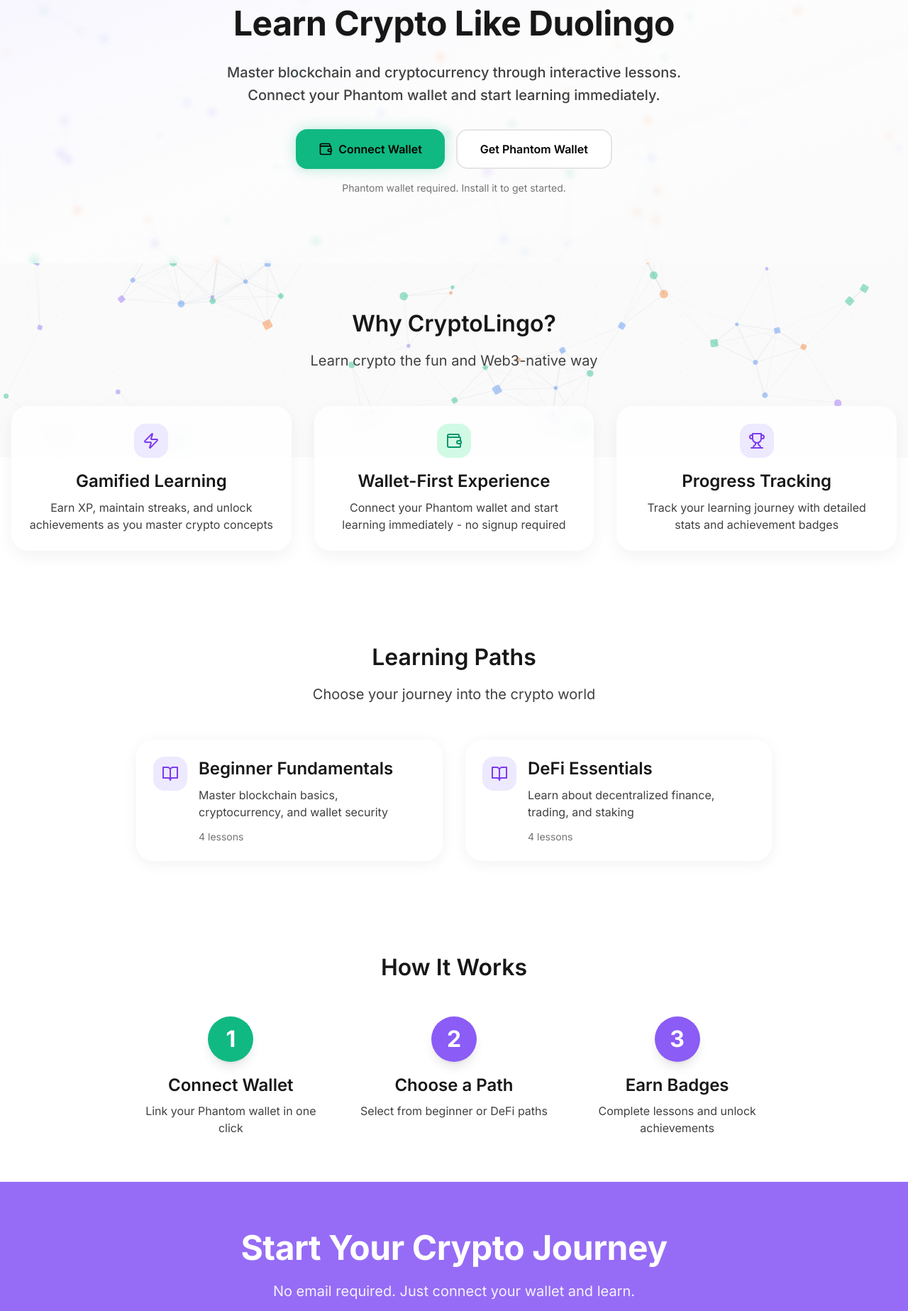
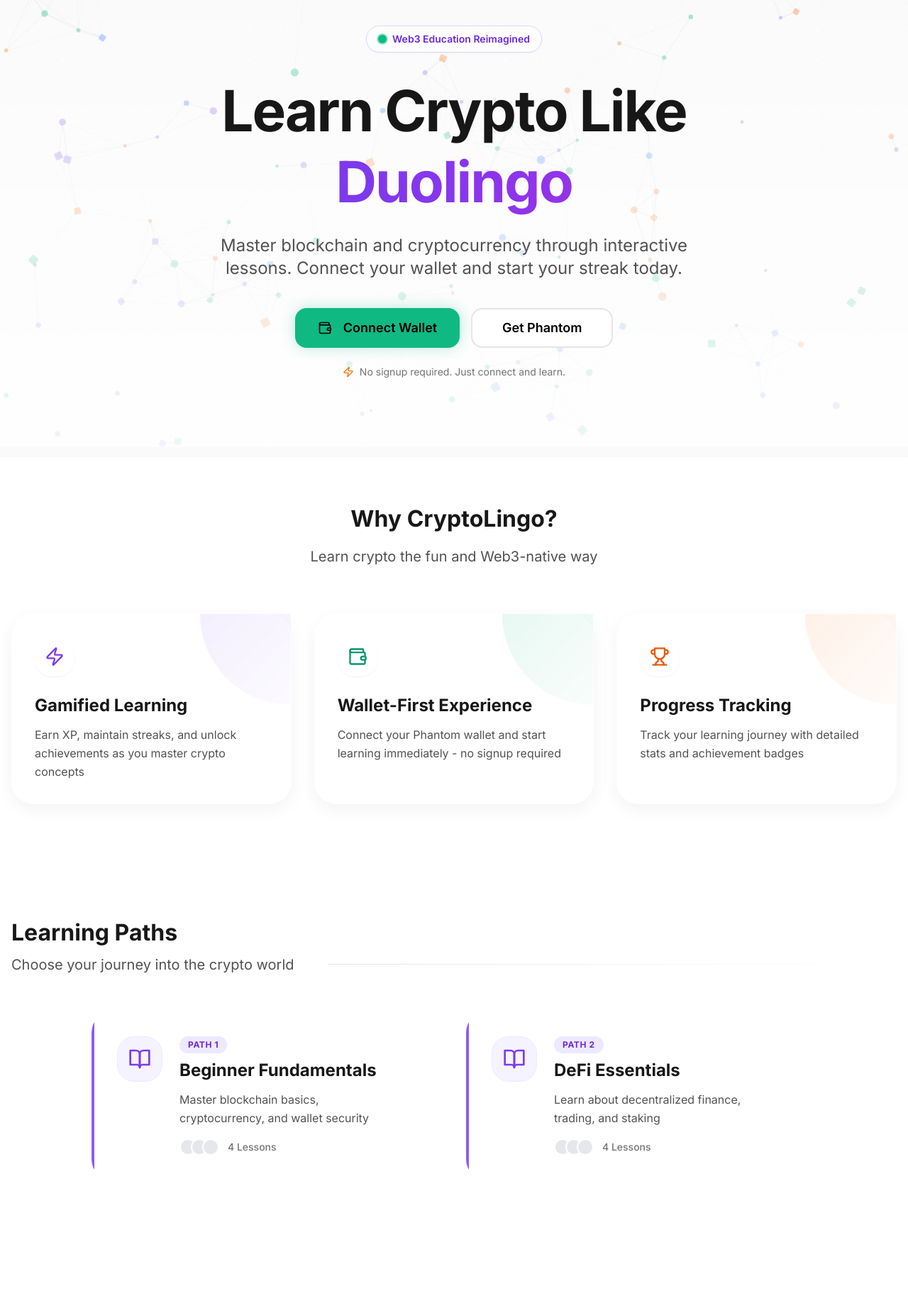
Before and after one commit to jackkoat/cryptolingo, a React (Vite) app: page / in a window 1280 px wide. Shown: the part 156-2003 px from the top of the page at 71% size. Built offline with nearby package versions, Linux system fonts and the light colour scheme; no server answers.

Commit message:
feat: integrate InteractiveBackground component across multiple pages for enhanced visuals

```diff
--- a/src/pages/LandingPage.tsx
+++ b/src/pages/LandingPage.tsx
@@ -3,7 +3,7 @@
 import { useAuth } from '../contexts/AuthContext';
 import { Button } from '../components/ui/Button';
 import { Card } from '../components/ui/Card';
-import { BookOpen, Trophy, Wallet, Zap } from 'lucide-react';
+import { BookOpen, Trophy, Wallet, Zap, ArrowRight, CheckCircle } from 'lucide-react';
 
 export function LandingPage() {
   const { user, connectWallet, isPhantomInstalled, loading } = useAuth();
@@ -24,18 +24,24 @@
       title: 'Gamified Learning',
       description: 'Earn XP, maintain streaks, and unlock achievements as you master crypto concepts',
       color: 'primary',
+      gradient: 'from-primary-500/20 to-primary-500/5',
+      iconColor: 'text-primary-600'
     },
     {
       icon: Wallet,
       title: 'Wallet-First Experience',
       description: 'Connect your Phantom wallet and start learning immediately - no signup required',
       color: 'success',
+      gradient: 'from-success-500/20 to-success-500/5',
+      iconColor: 'text-success-600'
     },
     {
       icon: Trophy,
       title: 'Progress Tracking',
       description: 'Track your learning journey with detailed stats and achievement badges',
-      color: 'primary',
+      color: 'orange',
+      gradient: 'from-orange-500/20 to-orange-500/5',
+      iconColor: 'text-orange-600'
     },
   ];
 
@@ -44,86 +50,165 @@
       name: 'Beginner Fundamentals',
       description: 'Master blockchain basics, cryptocurrency, and wallet security',
       lessons: 4,
+      color: 'primary'
     },
     {
       name: 'DeFi Essentials',
       description: 'Learn about decentralized finance, trading, and staking',
       lessons: 4,
+      color: 'purple'
     },
   ];
 
   return (
-    // Changed bg-neutral-50 to bg-transparent to show the interactive background
-    <div className="min-h-screen bg-transparent">
+    // 1. Main container is transparent to let the InteractiveBackground show through
+    <div className="min-h-screen bg-transparent overflow-x-hidden">
 
-      {/* Hero Section - Made Glassmorphic */}
-      <section className="relative py-32 md:py-24">
-        {/* Soft gradient overlay that allows particles to show through */}
-        <div className="absolute inset-0 bg-gradient-to-br from-primary-50/80 via-white/60 to-neutral-50/80 backdrop-blur-sm -z-10" />
+      {/* --- Hero Section --- */}
+      <section className="relative pt-32 pb-24 px-4">
+        {/* Subtle overlay to ensure text readability against moving particles */}
+        <div className="absolute inset-0 bg-gradient-to-b from-white/0 via-white/50 to-white/80 pointer-events-none" />
 
-        <div className="container mx-auto px-4">
-          <div className="max-w-4xl mx-auto text-center">
-            <h1 className="text-hero md:text-h1 text-neutral-900 mb-6 drop-shadow-sm">
-              Learn Crypto Like Duolingo
+        <div className="container mx-auto max-w-5xl relative z-10 text-center">
+          <div className="inline-flex items-center gap-2 px-4 py-2 rounded-full bg-white/60 backdrop-blur-md border border-primary-200 mb-8 animate-float shadow-sm">
+            <span className="flex h-3 w-3 relative">
+              <span className="animate-ping absolute inline-flex h-full w-full rounded-full bg-success-400 opacity-75"></span>
+              <span className="relative inline-flex rounded-full h-3 w-3 bg-success-500"></span>
+            </span>
+            <span className="text-sm font-semibold text-primary-700">Web3 Education Reimagined</span>
+          </div>
+
+          <h1 className="text-hero md:text-[5rem] leading-tight font-black text-neutral-900 mb-6 tracking-tight">
+            Learn Crypto Like <br />
+            <span className="text-transparent bg-clip-text bg-gradient-to-r from-primary-600 to-purple-600">
+              Duolingo
+            </span>
           </h1>
-            <p className="text-large text-neutral-700 mb-8 max-w-2xl mx-auto font-medium">
-              Master blockchain and cryptocurrency through interactive lessons. Connect your Phantom wallet and start learning immediately.
+
+          <p className="text-xl md:text-2xl text-neutral-600 mb-10 max-w-2xl mx-auto leading-relaxed">
+            Master blockchain and cryptocurrency through interactive lessons.
+            Connect your wallet and start your streak today.
           </p>
-            <div className="flex flex-col sm:flex-row gap-4 justify-center">
+
+          <div className="flex flex-col sm:flex-row gap-4 justify-center items-center">
             {user ? (
               <Link to="/dashboard">
-                  <Button size="large" className="min-w-48 shadow-glow-purple">Continue Learning</Button>
+                <Button size="large" className="min-w-[200px] shadow-glow-purple text-lg h-14">
+                  Continue Learning
+                </Button>
               </Link>
             ) : (
               <>
                 <Button
                   size="large"
                   variant="success"
-                    className="min-w-48 shadow-glow-green"
+                  className="min-w-[200px] shadow-glow-green text-lg h-14 group"
                   onClick={handleConnectWallet}
                   loading={loading}
                 >
-                    <Wallet className="w-5 h-5" />
+                  <Wallet className="w-5 h-5 mr-2 group-hover:-rotate-12 transition-transform" />
                   Connect Wallet
                 </Button>
                 {!isPhantomInstalled && (
                   <a href="https://phantom.app/" target="_blank" rel="noopener noreferrer">
-                      <Button size="large" variant="secondary" className="min-w-48 bg-white/80 backdrop-blur">
-                        Get Phantom Wallet
+                    <Button
+                      size="large"
+                      variant="secondary"
+                      className="min-w-[200px] bg-white/80 backdrop-blur-md border-2 border-neutral-200 hover:bg-white text-lg h-14"
+                    >
+                      Get Phantom
                     </Button>
                   </a>
                 )}
               </>
             )}
           </div>
+
           {!user && !isPhantomInstalled && (
-              <p className="text-small text-neutral-500 mt-4">
-                Phantom wallet required. Install it to get started.
+            <p className="text-sm text-neutral-500 mt-6 flex items-center justify-center gap-2">
+              <Zap className="w-4 h-4 text-orange-500" />
+              No signup required. Just connect and learn.
             </p>
           )}
+        </div>
+      </section>
+
+      {/* --- Features Section (Glass Cards) --- */}
+      <section className="py-20 relative">
+        <div className="container mx-auto px-4">
+          <div className="text-center mb-16">
+            <h2 className="text-h2 font-bold text-neutral-900 mb-4">Why CryptoLingo?</h2>
+            <p className="text-large text-neutral-600">Learn crypto the fun and Web3-native way</p>
+          </div>
+
+          <div className="grid md:grid-cols-3 gap-8">
+            {features.map((feature, index) => (
+              <div
+                key={index}
+                className="group relative p-8 rounded-3xl bg-white/60 backdrop-blur-xl border border-white/50 shadow-soft hover:shadow-card-hover transition-all duration-300 hover:-translate-y-2"
+              >
+                {/* Gradient Blob behind icon */}
+                <div className={`absolute top-0 right-0 w-32 h-32 bg-gradient-to-br ${feature.gradient} rounded-bl-full opacity-50 transition-opacity group-hover:opacity-100`} />
+
+                <div className={`w-14 h-14 rounded-2xl flex items-center justify-center mb-6 bg-white shadow-sm group-hover:scale-110 transition-transform duration-300`}>
+                  <feature.icon className={`w-7 h-7 ${feature.iconColor}`} />
+                </div>
+
+                <h3 className="text-h3 font-bold text-neutral-900 mb-3">{feature.title}</h3>
+                <p className="text-body text-neutral-600 leading-relaxed">
+                  {feature.description}
+                </p>
+              </div>
+            ))}
           </div>
         </div>
       </section>
 
-      {/* Features Section - Glass Cards */}
-      <section className="py-24 md:py-16">
+      {/* --- Learning Paths (Frosted Panels) --- */}
+      <section className="py-20">
         <div className="container mx-auto px-4">
-          <div className="text-center mb-12">
-            <h2 className="text-h2 text-neutral-900 mb-4">Why CryptoLingo?</h2>
-            <p className="text-large text-neutral-700">Learn crypto the fun and Web3-native way</p>
+          <div className="flex flex-col md:flex-row md:items-end justify-between mb-12 gap-4">
+            <div className="text-center md:text-left">
+              <h2 className="text-h2 font-bold text-neutral-900 mb-2">Learning Paths</h2>
+              <p className="text-large text-neutral-600">Choose your journey into the crypto world</p>
             </div>
-          <div className="grid md:grid-cols-3 gap-8">
-            {features.map((feature, index) => (
-              // Added glass styling to cards
-              <div key={index} className="bg-white/70 backdrop-blur-md border border-white/50 rounded-2xl p-6 shadow-soft hover:transform hover:scale-105 transition-all duration-300">
-                <div className="flex flex-col items-center text-center">
-                  <div className={`w-12 h-12 rounded-lg flex items-center justify-center mb-4 ${
-                    feature.color === 'success' ? 'bg-success-100 text-success-600' : 'bg-primary-100 text-primary-600'
-                  }`}>
-                    <feature.icon className="w-6 h-6" />
+            {/* Decorative decorative line */}
+            <div className="hidden md:block h-px flex-1 bg-gradient-to-r from-neutral-200 to-transparent mx-8 mb-4" />
           </div>
-                  <h3 className="text-h3 text-neutral-900 mb-2">{feature.title}</h3>
-                  <p className="text-body text-neutral-700">{feature.description}</p>
+
+          <div className="grid md:grid-cols-2 gap-8 max-w-5xl mx-auto">
+            {paths.map((path, index) => (
+              <div
+                key={index}
+                className="relative overflow-hidden rounded-3xl bg-white/70 backdrop-blur-md border border-white/60 p-1 transition-all hover:bg-white/90 hover:shadow-lg group cursor-pointer"
+              >
+                <div className="absolute top-0 left-0 w-1 h-full bg-primary-500" />
+                <div className="p-8 flex items-start gap-6">
+                  <div className="w-16 h-16 rounded-2xl bg-primary-50 flex items-center justify-center flex-shrink-0 border border-primary-100 group-hover:bg-primary-100 transition-colors">
+                    <BookOpen className="w-8 h-8 text-primary-600" />
+                  </div>
+                  <div>
+                    <div className="flex items-center gap-3 mb-2">
+                      <span className="px-3 py-1 rounded-full bg-primary-100 text-primary-700 text-xs font-bold uppercase tracking-wider">
+                        Path {index + 1}
+                      </span>
+                    </div>
+                    <h3 className="text-2xl font-bold text-neutral-900 mb-3 group-hover:text-primary-700 transition-colors">
+                      {path.name}
+                    </h3>
+                    <p className="text-neutral-600 mb-4 leading-relaxed">{path.description}</p>
+                    <div className="flex items-center text-sm font-medium text-neutral-500">
+                      <div className="flex -space-x-2 mr-3">
+                        {[1,2,3].map(i => (
+                          <div key={i} className="w-6 h-6 rounded-full bg-gray-200 border-2 border-white" />
+                        ))}
+                      </div>
+                      {path.lessons} Lessons
+                    </div>
+                  </div>
+                  <div className="ml-auto self-center opacity-0 group-hover:opacity-100 transition-opacity -translate-x-2 group-hover:translate-x-0 duration-300">
+                    <ArrowRight className="text-primary-500" />
+                  </div>
                 </div>
               </div>
             ))}
@@ -131,73 +216,88 @@
         </div>
       </section>
 
-      {/* Learning Paths Preview - Semi-transparent background */}
-      <section className="py-24 md:py-16 bg-white/40 backdrop-blur-sm border-y border-white/20">
+      {/* --- How It Works (Step Cards) --- */}
+      <section className="py-24 relative overflow-hidden">
+        {/* Background decorative strip */}
+        <div className="absolute top-1/2 left-0 w-full h-64 -translate-y-1/2 bg-gradient-to-r from-transparent via-primary-50/50 to-transparent -z-10 skew-y-3" />
+
         <div className="container mx-auto px-4">
-          <div className="text-center mb-12">
-            <h2 className="text-h2 text-neutral-900 mb-4">Learning Paths</h2>
-            <p className="text-large text-neutral-700">Choose your journey into the crypto world</p>
+          <div className="text-center mb-16">
+            <h2 className="text-h2 font-bold text-neutral-900 mb-4">How It Works</h2>
           </div>
-          <div className="grid md:grid-cols-2 gap-8 max-w-4xl mx-auto">
-            {paths.map((path, index) => (
-              <Card key={index} hover className="bg-white/80 backdrop-blur border-white/50">
-                <div className="flex items-start gap-4">
-                  <div className="w-12 h-12 bg-primary-100 rounded-lg flex items-center justify-center flex-shrink-0">
-                    <BookOpen className="w-6 h-6 text-primary-600" />
+
+          <div className="grid md:grid-cols-3 gap-8 max-w-6xl mx-auto">
+            {[
+              { step: 1, title: 'Connect Wallet', desc: 'Link your Phantom wallet in one click', icon: Wallet, color: 'bg-success-500', shadow: 'shadow-glow-green' },
+              { step: 2, title: 'Choose a Path', desc: 'Select from beginner or DeFi paths', icon: BookOpen, color: 'bg-primary-500', shadow: 'shadow-glow-purple' },
+              { step: 3, title: 'Earn Badges', desc: 'Complete lessons and unlock achievements', icon: Trophy, color: 'bg-orange-500', shadow: 'shadow-glow-orange' },
+            ].map((item, i) => (
+              <div key={i} className="relative text-center group">
+                {/* Connector Line */}
+                {i !== 2 && (
+                  <div className="hidden md:block absolute top-12 left-1/2 w-full h-1 bg-neutral-100 -z-10">
+                    <div className="h-full bg-neutral-200 w-0 group-hover:w-full transition-all duration-700 ease-out" />
                   </div>
-                  <div>
-                    <h3 className="text-h3 text-neutral-900 mb-2">{path.name}</h3>
-                    <p className="text-body text-neutral-700 mb-3">{path.description}</p>
-                    <p className="text-small text-neutral-500">{path.lessons} lessons</p>
+                )}
+
+                <div className={`w-24 h-24 ${item.color} ${item.shadow} rounded-3xl rotate-3 group-hover:rotate-6 transition-transform duration-300 flex items-center justify-center mx-auto mb-8 text-white relative z-10`}>
+                  <item.icon className="w-10 h-10" />
+                  <div className="absolute -top-2 -right-2 w-8 h-8 bg-white rounded-full flex items-center justify-center text-neutral-900 font-bold shadow-sm border border-neutral-100">
+                    {item.step}
                   </div>
                 </div>
-              </Card>
-            ))}
+
+                <div className="bg-white/50 backdrop-blur-sm rounded-2xl p-6 border border-white/60">
+                  <h3 className="text-h3 font-bold text-neutral-900 mb-3">{item.title}</h3>
+                  <p className="text-body text-neutral-600">{item.desc}</p>
                 </div>
-        </div>
-      </section>
-
-      {/* How It Works */}
-      <section className="py-24 md:py-16">
-        <div className="container mx-auto px-4">
-          <div className="text-center mb-12">
-            <h2 className="text-h2 text-neutral-900 mb-4">How It Works</h2>
-          </div>
-          <div className="grid md:grid-cols-3 gap-12 max-w-4xl mx-auto">
-            {[
-              { step: 1, title: 'Connect Wallet', desc: 'Link your Phantom wallet in one click', color: 'bg-success-500' },
-              { step: 2, title: 'Choose a Path', desc: 'Select from beginner or DeFi paths', color: 'bg-primary-500' },
-              { step: 3, title: 'Earn Badges', desc: 'Complete lessons and unlock achievements', color: 'bg-primary-500' },
-            ].map((item, i) => (
-              <div key={i} className="text-center relative">
-                <div className={`w-16 h-16 ${item.color} text-white rounded-full flex items-center justify-center text-h2 font-bold mx-auto mb-4 shadow-lg relative z-10`}>
-                  {item.step}
-                </div>
-                <h3 className="text-h3 text-neutral-900 mb-2">{item.title}</h3>
-                <p className="text-body text-neutral-700">{item.desc}</p>
               </div>
             ))}
           </div>
         </div>
       </section>
 
-      {/* CTA Section */}
-      <section className="py-24 md:py-16 bg-primary-500/90 backdrop-blur text-white">
-        <div className="container mx-auto px-4 text-center">
-          <h2 className="text-h1 mb-4 text-white">Start Your Crypto Journey</h2>
-          <p className="text-large text-primary-50 mb-8">No email required. Just connect your wallet and learn.</p>
+      {/* --- CTA Section --- */}
+      <section className="py-24 relative">
+        <div className="container mx-auto px-4 max-w-4xl">
+          <div className="relative rounded-[2.5rem] overflow-hidden p-12 md:p-16 text-center">
+            {/* Glassmorphic Background for CTA */}
+            <div className="absolute inset-0 bg-primary-600/90 backdrop-blur-xl" />
+            <div className="absolute inset-0 bg-gradient-to-tr from-primary-900/50 to-transparent" />
+
+            {/* Content */}
+            <div className="relative z-10">
+              <h2 className="text-4xl md:text-5xl font-black text-white mb-6">
+                Start Your Crypto Journey
+              </h2>
+              <p className="text-xl text-primary-100 mb-10 max-w-2xl mx-auto">
+                Join thousands of learners mastering Web3. <br/>
+                No email required. Just connect your wallet and learn.
+              </p>
+
               {!user && (
                 <Button
                   size="large"
                   variant="secondary"
-              className="bg-white text-success-600 hover:bg-neutral-50 shadow-xl"
+                  className="bg-white text-primary-700 hover:bg-neutral-50 shadow-xl border-0 text-lg h-16 px-10 rounded-2xl"
                   onClick={handleConnectWallet}
                   loading={loading}
                 >
-              <Wallet className="w-5 h-5" />
+                  <Wallet className="w-6 h-6 mr-3" />
                   Connect Wallet to Start
                 </Button>
               )}
+
+              <div className="mt-8 flex items-center justify-center gap-6 text-primary-200 text-sm font-medium">
+                <span className="flex items-center gap-2">
+                  <CheckCircle className="w-4 h-4" /> Free Forever
+                </span>
+                <span className="flex items-center gap-2">
+                  <CheckCircle className="w-4 h-4" /> Earn NFTs
+                </span>
+              </div>
+            </div>
+          </div>
         </div>
       </section>
     </div>
--- a/src/pages/LearningPathPage.tsx
+++ b/src/pages/LearningPathPage.tsx
@@ -6,6 +6,7 @@
 import { Card } from '../components/ui/Card';
 import { LessonCard } from '../components/features/LessonCard';
 import { ProgressBar } from '../components/ui/ProgressBar';
+import { InteractiveBackground } from '../components/InteractiveBackground';
 import { BookOpen, ArrowLeft } from 'lucide-react';
 import { Button } from '../components/ui/Button';
 
@@ -47,7 +48,7 @@
 
   if (!path || loading) {
     return (
-      <div className="min-h-screen bg-neutral-50 flex items-center justify-center">
+      <div className="min-h-screen bg-transparent flex items-center justify-center">
         <div className="text-center">
           <div className="w-12 h-12 border-4 border-primary-500 border-t-transparent rounded-full animate-spin mx-auto mb-4" />
           <p className="text-body text-neutral-700">Loading...</p>
@@ -82,7 +83,8 @@
   const firstUncompletedLessonId = getFirstUncompletedLessonId();
 
   return (
-    <div className="min-h-screen bg-neutral-50 py-12">
+    <div className="min-h-screen bg-transparent py-12">
+      <InteractiveBackground />
       <div className="container mx-auto px-4">
         <Button
           variant="secondary"
--- a/src/pages/LessonViewPage.tsx
+++ b/src/pages/LessonViewPage.tsx
@@ -8,6 +8,7 @@
 import { LessonComplete } from '../components/features/LessonComplete';
 import { Button } from '../components/ui/Button';
 import { ProgressBar } from '../components/ui/ProgressBar';
+import { InteractiveBackground } from '@/components/InteractiveBackground';
 import { ArrowRight, X, Heart, Zap } from 'lucide-react';
 
 export function LessonViewPage() {
@@ -179,7 +180,8 @@
   }
 
   return (
-    <div className="min-h-screen bg-gradient-to-b from-neutral-50 to-white">
+    <div className="min-h-screen bg-transparent">
+      <InteractiveBackground />
       {/* Progress Header */}
       <motion.div
         className="sticky top-0 bg-white/80 backdrop-blur-md shadow-sm z-20 border-b border-neutral-100"
--- a/src/pages/PathsPage.tsx
+++ b/src/pages/PathsPage.tsx
@@ -5,6 +5,7 @@
 import { supabase, UserProgress } from '../lib/supabase';
 import { LEARNING_PATHS } from '../data/lessons';
 import { PathCard } from '../components/features/PathCard';
+import { InteractiveBackground } from '../components/InteractiveBackground';
 import { Sparkles } from 'lucide-react';
 
 export function PathsPage() {
@@ -50,7 +51,7 @@
 
   if (loading) {
     return (
-      <div className="min-h-screen bg-gradient-to-br from-primary-50 via-white to-success-50 flex items-center justify-center">
+      <div className="min-h-screen bg-transparent flex items-center justify-center">
         <div className="text-center">
           <div className="w-16 h-16 border-4 border-primary-500 border-t-transparent rounded-full animate-spin mx-auto mb-4" />
           <p className="text-body text-neutral-700">Loading learning paths...</p>
@@ -60,7 +61,8 @@
   }
 
   return (
-    <div className="min-h-screen bg-gradient-to-br from-primary-50 via-white to-success-50 py-12">
+    <div className="min-h-screen bg-transparent py-12">
+      <InteractiveBackground />
       <div className="container mx-auto px-4">
         {/* Header */}
         <motion.div
```
Also changed, not shown: src/App.tsx (+9 -0 lines), src/pages/DashboardPage.tsx (+12 -10 lines), src/pages/ProfilePage.tsx (+10 -8 lines). Lines whose indentation alone changed are shown as unchanged.
